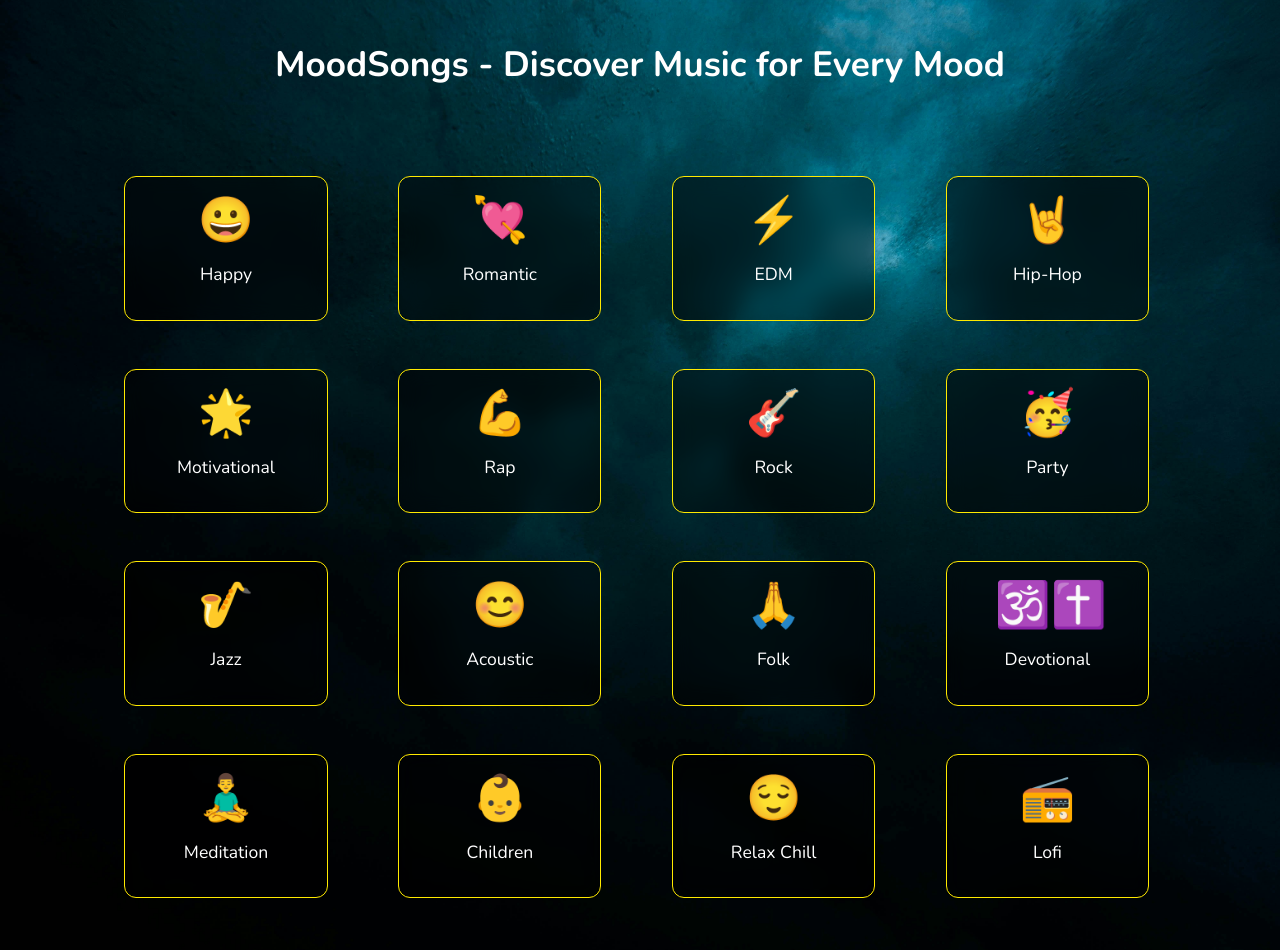
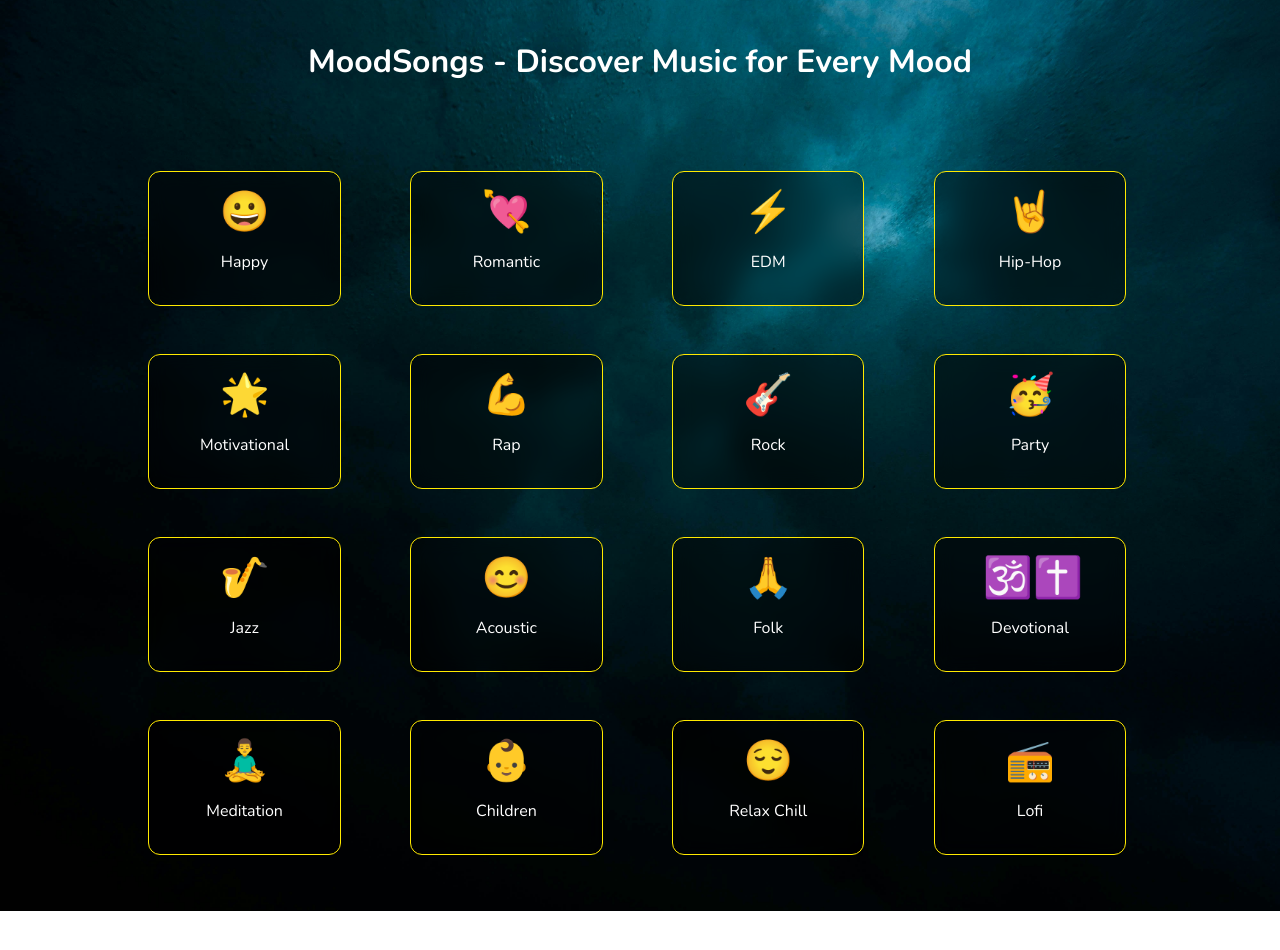
Before and after one commit to shivamsocial/moodsongs, a Next.js app: page / in a window 1280 px wide. Shown: the top 950 px of the page. After the commit the page ends 911 px from the top, so only its background shows below. Built offline with nearby package versions, Linux system fonts and the light colour scheme.

Commit message:
fix styling

```diff
--- a/src/styles/grid.module.css
+++ b/src/styles/grid.module.css
@@ -46,12 +46,12 @@
 
 /* Text Styling */
 .text {
-  font-size: 2.8rem;
+  font-size: 2.5rem;
 }
 
 .ptext {
   margin-top: 1rem;
-  font-size: 1.1rem; /* Using rem for consistency */
+  font-size: 1rem; /* Using rem for consistency */
   font-family: "Nunito", sans-serif;
 }
 
@@ -126,7 +126,7 @@
 .heading1 {
   margin-top: 5vh; /* Use vh to make it responsive to screen height */
   text-align: center;
-  font-size: 2.2rem; /* Use rem for text size */
+  font-size: 2rem; /* Use rem for text size */
   font-weight: bold;
   margin-bottom: 2rem; /* Add space between heading and grid */
   color: white;
```
